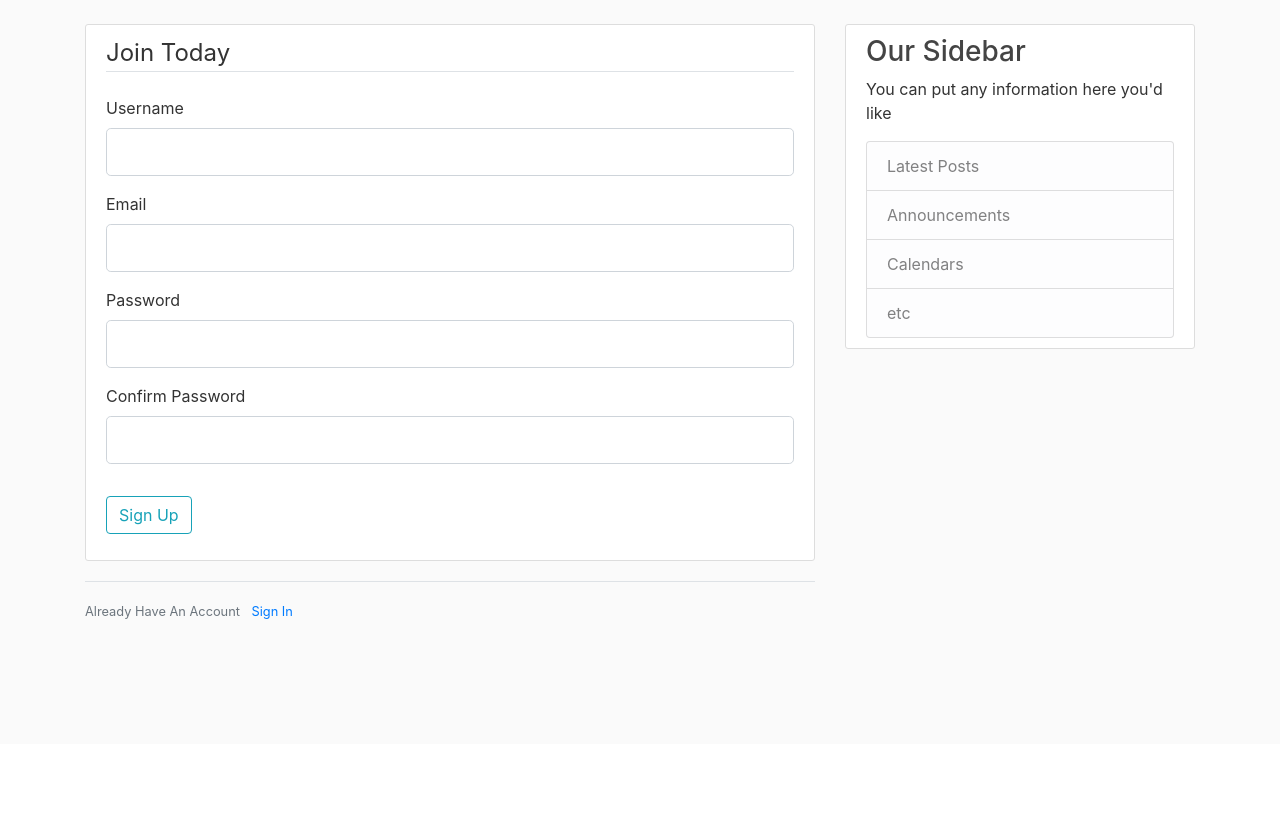
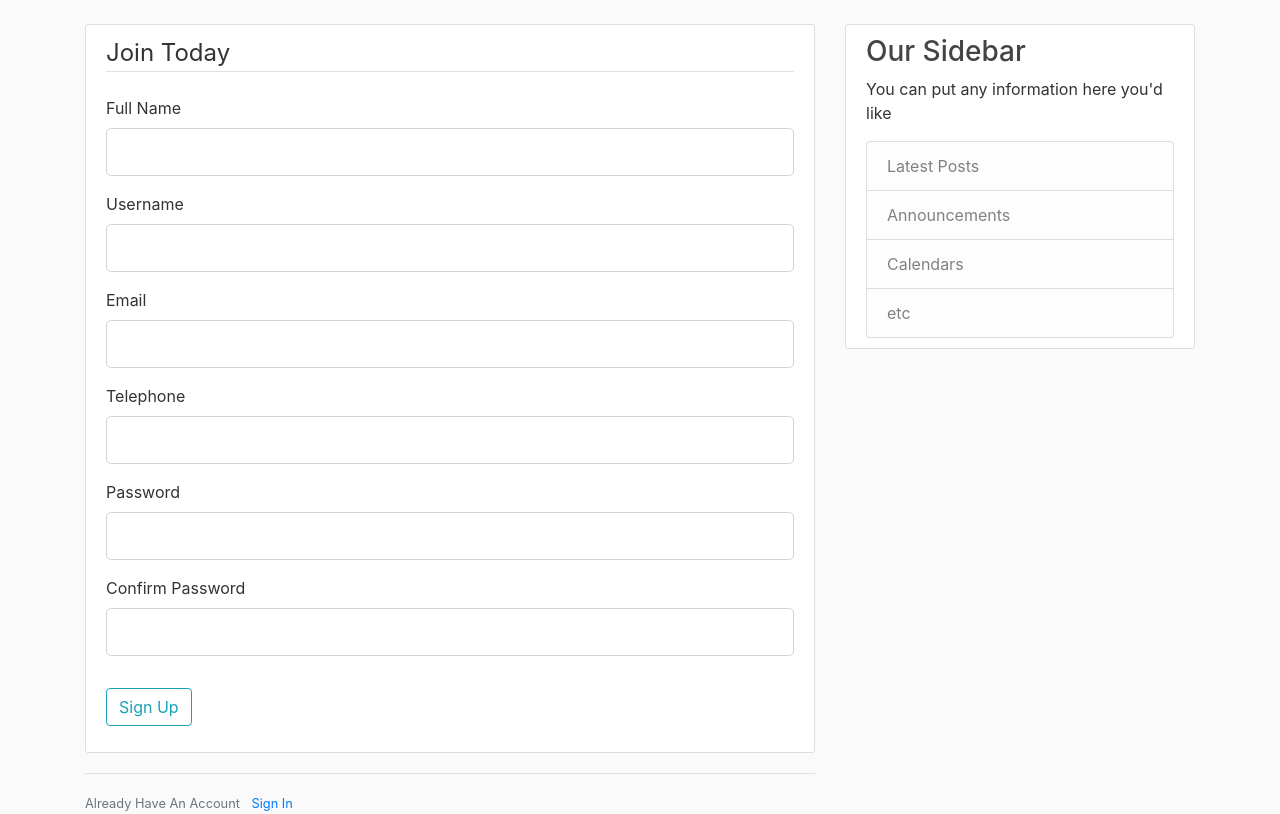
Before and after one commit to tinttgcs17082/TrungTin_Blog, a Flask app: page /register in a window 1280 px wide. Shown: the part 56-870 px from the top of the page. Before the commit the page ends 675 px from the top, so only its background shows below. Run offline with Flask 2, Linux system fonts and the light colour scheme; some libraries are stand-ins or nearby versions.

Commit message:
update function

```diff
--- a/TrungtinBlog/forms.py
+++ b/TrungtinBlog/forms.py
@@ -1,15 +1,19 @@
-from flask_wtf import  FlaskForm
+from flask_wtf import FlaskForm
 from flask_wtf.file import FileField, FileAllowed
-from flask_login import  current_user
-from wtforms import  StringField, PasswordField, SubmitField, BooleanField , TextAreaField
+from flask_login import current_user
+from wtforms import StringField, PasswordField, SubmitField, BooleanField , TextAreaField
 from wtforms.validators import DataRequired, Length, Email, EqualTo, ValidationError
+from wtforms.fields.html5 import TelField
 from TrungtinBlog.models import User
 
 class RegistrationForm(FlaskForm):
+    fullname = StringField('Full Name', validators =[DataRequired()])
     username = StringField('Username',
                            validators =[DataRequired(), Length(min = 6, max = 20)])
     email = StringField('Email',
                         validators = [DataRequired(), Email()])
+    telephone = TelField('Telephone',
+                        validators = [DataRequired()])
     password = PasswordField('Password',
                              validators = [DataRequired(), Length(min = 6)])
     confirm_password = PasswordField('Confirm Password',
@@ -27,26 +31,28 @@ class RegistrationForm(FlaskForm):
             raise ValidationError('That email is taken. Please choose a different one.')
 
 class LoginForm(FlaskForm):
-    email = StringField('Email',
-                        validators = [DataRequired(), Email()])
+    username = StringField('Username',
+                        validators = [DataRequired()])
     password = PasswordField('Password',
                              validators = [DataRequired(), Length(min = 6, max=12)])
     remember = BooleanField('Remember Me')
     submit = SubmitField('Login')
 
 class UpdateAccountForm(FlaskForm):
-    username = StringField('Username',
-                           validators =[DataRequired(), Length(min = 6, max = 20)])
+    fullname = StringField('Full Name',
+                           validators =[DataRequired()])
     email = StringField('Email',
                         validators = [DataRequired(), Email()])
+    telephone = TelField('Telephone',
+                        validators = [DataRequired()])
     picture = FileField('Update profile picture', validators = [FileAllowed(['jpg','png'])])
     submit = SubmitField('Update')
 
-    def validate_username(self, username):
-        if username.data != current_user.username:
-            user = User.query.filter_by(username = username.data).first()
+    def validate_telephone(self, telephone):
+        if telephone.data != current_user.telephone:
+            user = User.query.filter_by(telephone = telephone.data).first()
             if user:
-                raise ValidationError('That username is taken. Please choose a different one.')
+                raise ValidationError('That telephone is taken. Please choose a different one.')
 
     def validate_email(self, email):
         if email.data != current_user.email:
--- a/TrungtinBlog/models.py
+++ b/TrungtinBlog/models.py
@@ -4,18 +4,20 @@ from flask_login import  UserMixin
 
 @login_manager.user_loader
 def load_user(user_id):
-    return  User.query.get(int(user_id))
+    return User.query.get(int(user_id))
 
 class User(db.Model, UserMixin):
     id = db.Column(db.Integer, primary_key = True)
+    fullname = db.Column(db.String(120), unique = False, nullable = False)
     username = db.Column(db.String(20), unique = True, nullable = False)
     email = db.Column(db.String(120), unique = True, nullable = False)
+    telephone = db.Column(db.String(10), unique = True, nullable = False)
     image_file = db.Column(db.String(20), nullable = False, default = 'default.jpg')
     password = db.Column(db.String(60), nullable = False)
     posts = db.relationship('Post', backref = 'author', lazy = True)
 
     def __repr__(self):
-        return f"User('{self.username}','{self.email}','{self.image_file}')"
+        return f"User('{self.fullname}','{self.username}','{self.email}','{self.telephone}','{self.image_file}')"
 
 
 class Post(db.Model):
--- a/TrungtinBlog/routes.py
+++ b/TrungtinBlog/routes.py
@@ -27,8 +27,8 @@ def register():
     if form.validate_on_submit():  # thong bao khi tao tai khoan thanh cong
         hashed_password = bcrypt.generate_password_hash(
             form.password.data).decode('utf-8')
-        user = User(username=form.username.data,
-                    email=form.email.data, password=hashed_password)
+        user = User(fullname = form.fullname.data, username=form.username.data,
+                    email=form.email.data, telephone = form.telephone.data, password=hashed_password)
         db.session.add(user)
         db.session.commit()
         flash('Your Account have been created! You are now able to login', 'success')
@@ -42,13 +42,13 @@ def login():
         return redirect(url_for('main'))
     form = LoginForm()  # forms.py
     if form.validate_on_submit():  # thong bao khi dang nhap thanh cong
-        user = User.query.filter_by(email=form.email.data).first()
+        user = User.query.filter_by(username=form.username.data).first()
         if user and bcrypt.check_password_hash(user.password, form.password.data):
             login_user(user, remember=form.remember.data)
             next_page = request.args.get('next')
             return redirect(next_page) if next_page else redirect(url_for('main'))
         else:
-            flash('Login Unsuccessful. Please check email and password', 'danger')
+            flash('Login Unsuccessful. Please check username and password', 'danger')
     return render_template('login.html', title='Login', form=form)
 
 
@@ -81,14 +81,16 @@ def account():
         if form.picture.data:
             picture_file = save_picture(form.picture.data)
             current_user.image_file = picture_file
-        current_user.username = form.username.data
+        current_user.fullname = form.fullname.data
         current_user.email = form.email.data
+        current_user.telephone = form.telephone.data
         db.session.commit()
         flash('Your account has been updated', 'success')
         return redirect(url_for('account'))
     elif request.method == 'GET':
-        form.username.data = current_user.username
+        form.fullname.data = current_user.fullname
         form.email.data = current_user.email
+        form.telephone.data= current_user.telephone
     image_file = url_for(
         'static', filename='profile_pics/' + current_user.image_file)
     return render_template('account.html', title='Account',
@@ -118,10 +120,11 @@ def post(post_id):
 @app.route("/post/<int:post_id>/update", methods=['GET', 'POST'])
 @login_required
 def update_post(post_id):
+    post = Post.query.get_or_404(post_id)
     form = PostForm()
     if form.validate_on_submit():
         post.title = form.title.data
-        form.content = post.content.data
+        post.content = form.content.data
         db.session.commit()
         flash('Your post has been updated!', 'success')
         return redirect(url_for('post', post_id = post.id))
--- a/TrungtinBlog/templates/index.html
+++ b/TrungtinBlog/templates/index.html
@@ -5,7 +5,7 @@
           <img class="rounded-circle article-img" src="{{ url_for('static', filename='profile_pics/' + post.author.image_file) }}">
           <div class="media-body">
             <div class="article-metadata">
-              <a class="mr-2" href="#">{{ post.author.username }}</a>
+              <a class="mr-2" href="#">{{ post.author.fullname }}</a>
               <small class="text-muted">{{ post.date_posted.strftime('%d/%m/%Y') }}</small>
             </div>
             <h2><a class="article-title" href="{{ url_for('post', post_id = post.id) }}">{{ post.title }}</a></h2>
--- a/TrungtinBlog/templates/post.html
+++ b/TrungtinBlog/templates/post.html
@@ -5,7 +5,7 @@
         src="{{ url_for('static', filename='profile_pics/' + post.author.image_file) }}">
     <div class="media-body">
         <div class="article-metadata">
-            <a class="mr-2" href="#">{{ post.author.username }}</a>
+            <a class="mr-2" href="#">{{ post.author.fullname }}</a>
             <small class="text-muted">{{ post.date_posted.strftime('%d/%m/%Y') }}</small>
             {% if post.author == current_user %}
             <div>
--- a/TrungtinBlog/templates/register.html
+++ b/TrungtinBlog/templates/register.html
@@ -4,11 +4,23 @@
 <div class="content-section">
     <form method="POST" action="">
         {{ form.hidden_tag() }}
-            <fieldset class="form-group" >
+        <fieldset class="form-group">
             <legend class="border-bottom mb-4">Join Today</legend>
             <div class="form-group">
+                {{ form.fullname.label(class="form-control-label") }}
+                {% if form.fullname.errors %}
+                {{ form.fullname(class="form-control form-control-lg is-invalid") }}
+                <div class="invalid-feedback">
+                    {% for error in form.fullname.errors %}
+                    <span>{{ error }}</span>
+                    {% endfor %}
+                </div>
+                {% else %}
+                {{ form.fullname(class="form-control form-control-lg") }}
+                {% endif %}
+            </div>
+            <div class="form-group">
                 {{ form.username.label(class="form-control-label") }}
-
                 {% if form.username.errors %}
                 {{ form.username(class="form-control form-control-lg is-invalid") }}
                 <div class="invalid-feedback">
@@ -32,11 +44,22 @@
                 {% else %}
                 {{ form.email(class="form-control form-control-lg") }}
                 {% endif %}
-
+            </div>
+            <div class="form-group">
+                {{ form.telephone.label(class="form-control-label") }}
+                {% if form.telephone.errors %}
+                {{ form.telephone(class="form-control form-control-lg is-invalid") }}
+                <div class="invalid-feedback">
+                    {% for error in form.telephone.errors %}
+                    <span>{{ error }}</span>
+                    {% endfor %}
+                </div>
+                {% else %}
+                {{ form.telephone(class="form-control form-control-lg") }}
+                {% endif %}
             </div>
             <div class="form-group">
                 {{ form.password.label(class="form-control-label") }}
-
                 {% if form.password.errors %}
                 {{ form.password(class="form-control form-control-lg is-invalid") }}
                 <div class="invalid-feedback">
@@ -47,11 +70,9 @@
                 {% else %}
                 {{ form.password(class="form-control form-control-lg") }}
                 {% endif %}
-
             </div>
             <div class="form-group">
                 {{ form.confirm_password.label(class="form-control-label") }}
-
                 {% if form.confirm_password.errors %}
                 {{ form.confirm_password(class="form-control form-control-lg is-invalid") }}
                 <div class="invalid-feedback">
@@ -62,7 +83,6 @@
                 {% else %}
                 {{ form.confirm_password(class="form-control form-control-lg") }}
                 {% endif %}
-
             </div>
         </fieldset>
         <div class="form-group">
```
Also changed, not shown: TrungtinBlog/templates/account.html (+19 -7 lines), TrungtinBlog/templates/login.html (+5 -7 lines), TrungtinBlog/site.db, TrungtinBlog/static/profile_pics/69c36f508ea883a2.jpg (renamed from TrungtinBlog/static/profile_pics/7aaa8fb9cddbab99.jpg), TrungtinBlog/static/profile_pics/b6decbad813647ea.JPG (deleted), TrungtinBlog/static/profile_pics/de9916493089d043.JPG (deleted), run.py (line endings or trailing spaces). Lines whose indentation alone changed are shown as unchanged.
